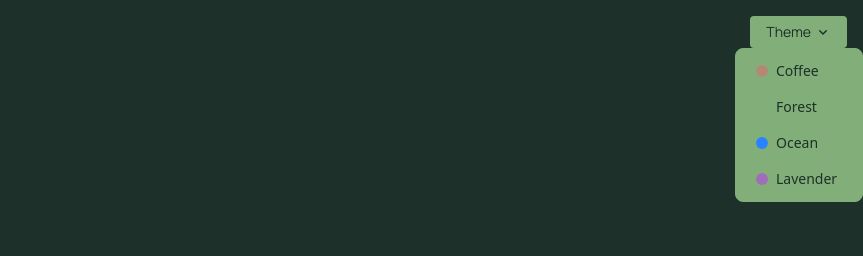
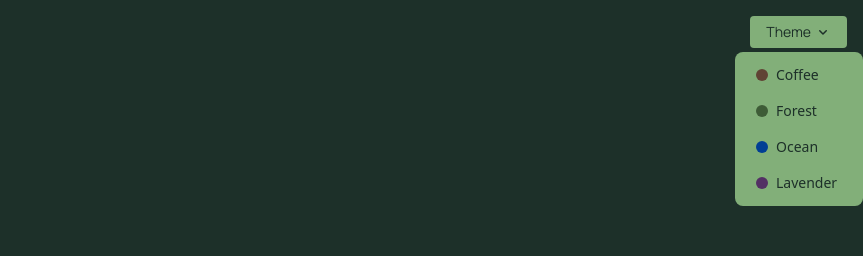
Before and after one commit to xhide341/morph-app, a React (Vite) app in the folder client/: page / in a window 1280 px wide. Both pictures are taken after a click on the button "Theme". Shown: the top 256 px of the page, without its empty margins (417-1280 px from the left). Built offline with nearby package versions, Linux system fonts and the light colour scheme; no server answers.

Commit message:
style: add margin and change hint color

```diff
--- a/client/src/components/theme-toggle.tsx
+++ b/client/src/components/theme-toggle.tsx
@@ -10,7 +10,7 @@ export const ThemeToggle = () => {
     <div className="flex">
       <Menu>
         <MenuButton
-          className="bg-primary hover:bg-primary/90 text-background data-[focus]:outline-foreground flex cursor-pointer items-center gap-1 rounded-sm px-4 py-1.5 text-sm focus:outline-none data-[focus]:outline-1"
+          className="bg-primary hover:bg-primary/90 text-background data-[focus]:bg-primary/90 data-[focus]:outline-foreground flex cursor-pointer items-center gap-1 rounded-sm px-4 py-1.5 text-sm focus:outline-none data-[focus]:outline-1"
           aria-label="Theme selection menu"
           aria-haspopup="true"
           aria-expanded="false"
@@ -25,14 +25,14 @@ export const ThemeToggle = () => {
         <MenuItems
           transition
           anchor="bottom"
-          className="border-primary bg-primary max-h-[300px] w-32 origin-top-right overflow-y-auto rounded-lg border p-1 text-xs/6 backdrop-blur-lg transition duration-100 ease-out [--anchor-gap:var(--spacing-1)] focus:outline-none data-[closed]:scale-95 data-[closed]:opacity-0"
+          className="border-primary/70 mt-1 bg-primary max-h-[300px] w-32 origin-bottom-right overflow-y-auto rounded-lg border p-1 text-xs/6 backdrop-blur-lg transition duration-100 ease-out [--anchor-gap:var(--spacing-1)] focus:outline-none data-[closed]:scale-95 data-[closed]:opacity-0"
           aria-label="Theme options"
         >
           {themes.map((theme) => (
             <MenuItem key={theme}>
               <button
                 onClick={() => switchTheme(theme)}
-                className={`text-background hover:bg-primary/60 flex w-full cursor-pointer items-center gap-2 rounded-md px-4 py-2 text-sm capitalize`}
+                className={`text-background hover:bg-background/30 flex w-full cursor-pointer items-center gap-2 rounded-md px-4 py-2 text-sm capitalize`}
                 role="menuitem"
                 aria-label={`Switch to ${theme} theme`}
               >
--- a/client/src/styles/globals.css
+++ b/client/src/styles/globals.css
@@ -42,16 +42,16 @@
   }
 
   .theme-coffee-hint {
-    background-color: hsl(20, 30%, 58%) !important;
+    background-color: hsl(20, 30%, 29%) !important;
   }
   .theme-forest-hint {
-    background-color: hsl(110, 25%, 58%) !important;
+    background-color: hsl(110, 25%, 29%) !important;
   }
   .theme-ocean-hint {
-    background-color: hsl(215, 100%, 58%) !important;
+    background-color: hsl(215, 100%, 29%) !important;
   }
   .theme-lavender-hint {
-    background-color: hsl(280, 35%, 58%) !important;
+    background-color: hsl(280, 35%, 29%) !important;
   }
 }
 
```
